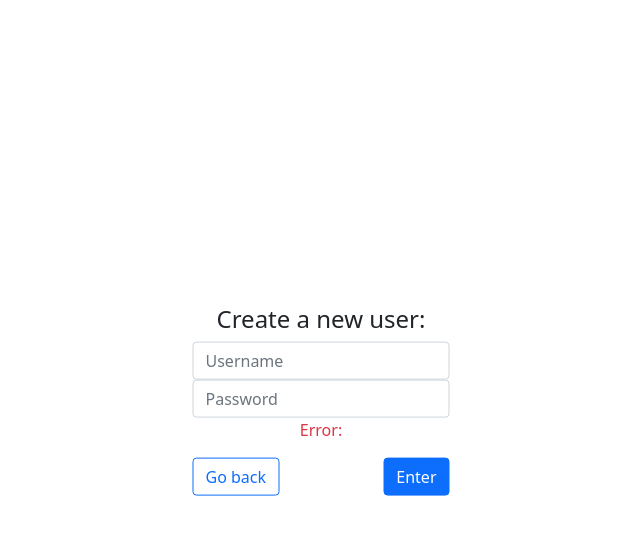
After one commit to Gr0ki/-, a Django app: page /account/register/ in a window 1280 px wide. The commit adds this page. Shown: the top 535 px of the page, without its empty margins (319-959 px from the left). Run offline with Django 4.2, Linux system fonts and the light colour scheme; some libraries are stand-ins or nearby versions.

Commit message:
Create new html files for accounts app. Update urls and welcome.html.

```diff
--- a/config/urls.py
+++ b/config/urls.py
@@ -18,5 +18,7 @@ from django.urls import path, include
 
 urlpatterns = [
     path('admin/', admin.site.urls),
-    path('', include('src.home.urls'))
+    path('', include('src.home.urls')),
+    path('account/', include('src.accounts.urls')),
+
 ]
--- /dev/null
+++ b/src/accounts/templates/accounts/register.html
@@ -0,0 +1,34 @@
+{% extends 'base.html' %}
+
+
+{% block head %}
+<title>Create new account</title>
+{% endblock head %}
+
+
+{% block content %}
+
+<div class='position-absolute top-50 start-50 translate-middle'>
+    <h4 class="text-center">Create a new user:</h4>
+    <div class="input-group flex-nowrap">
+        <input type="text" class="form-control" placeholder="Username" aria-label="Username" aria-describedby="addon-wrapping">
+    </div>
+    <div class="input-group flex-nowrap">
+        <input type="text" class="form-control" placeholder="Password" aria-label="Username" aria-describedby="addon-wrapping">
+    </div>
+    <p class="text-center link-danger">Error: </p>
+    <div class='d-flex justify-content-between'>
+        <!--button type="button" class="btn btn-outline-primary">Register</button-->
+        <a href="{% url 'login' %}" class="btn btn-outline-primary">Go back</a>
+
+        <!--
+            "Enter" button needs to validate data, create new user and...
+            ...redirect to account page or tell about error
+        -->
+        <!--button type="button" class="btn btn-primary">Enter</button-->
+        <!--a href="{% url 'register' %}" class="btn btn-primary">Enter</a-->
+        <a href="{% url 'account' %}" class="btn btn-primary">Enter</a>
+    </div>
+</div>
+
+{% endblock content %}
--- a/src/accounts/urls.py
+++ b/src/accounts/urls.py
@@ -4,6 +4,9 @@ from .views import *
 
 
 urlpatterns = [
-
+    path('', AccountView.as_view(), name='account'),
+    # path('admin/', ),
+    path('login/', LoginView.as_view(), name='login'),
+    path('register/', RegisterView.as_view(), name='register'),
 
 ]
--- a/src/home/templates/home/welcome.html
+++ b/src/home/templates/home/welcome.html
@@ -14,7 +14,7 @@
 
 
 <div class="d-grid gap-2 col-2 mx-auto">
-    <a href="{% url 'program-info' %}" class="btn btn-outline-primary">Account</a>
+    <a href="{% url 'account' %}" class="btn btn-outline-primary">Account</a>
 
     <!-- Button trigger modal -->
     <button type="button" class="btn btn-outline-dark" data-toggle="modal" data-target="#program-info">
```
Also changed, not shown: src/accounts/templates/accounts/account_page.html (added, +13 -0 lines), src/accounts/templates/accounts/admin.html (added, +13 -0 lines), src/accounts/templates/accounts/login.html (added, +29 -0 lines).
